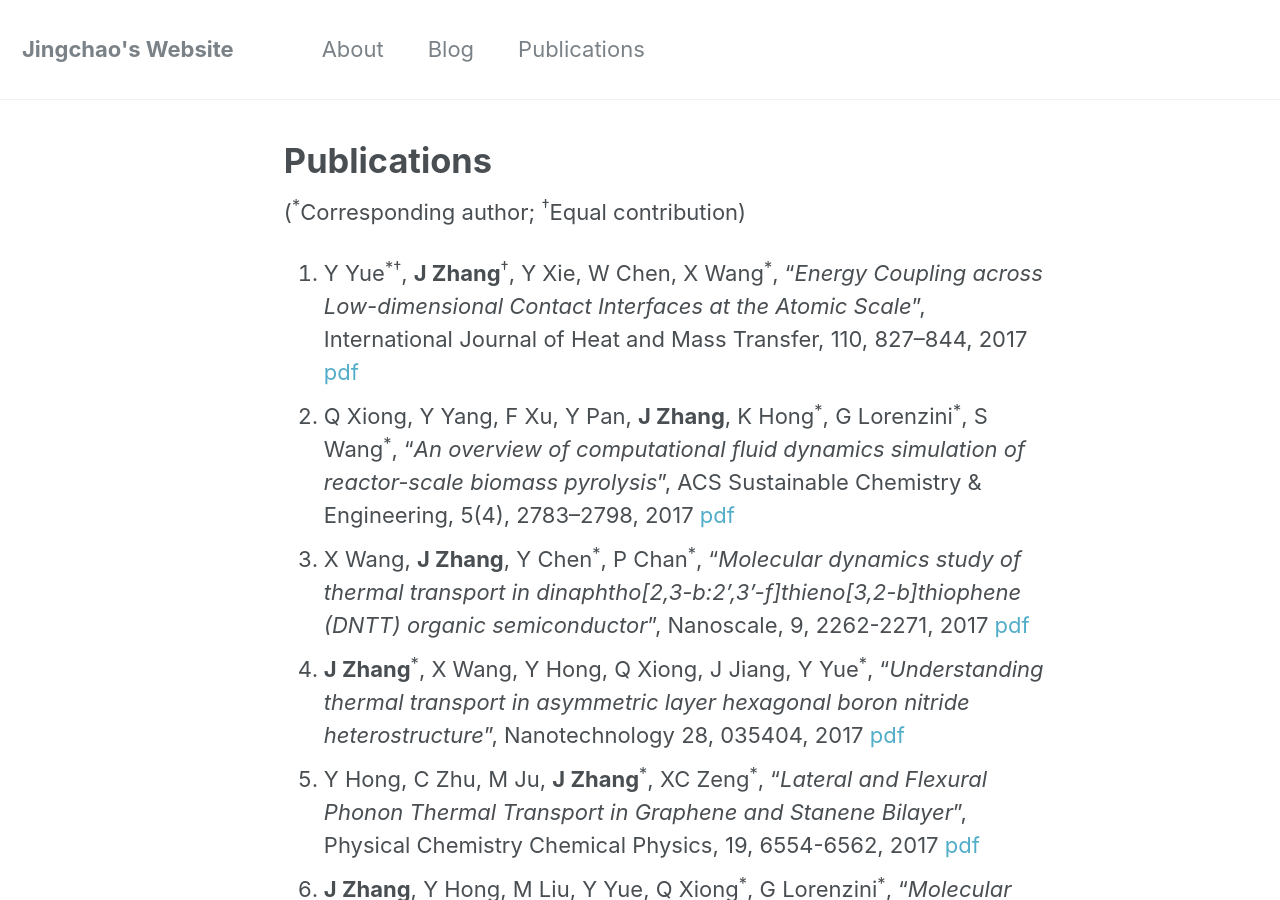
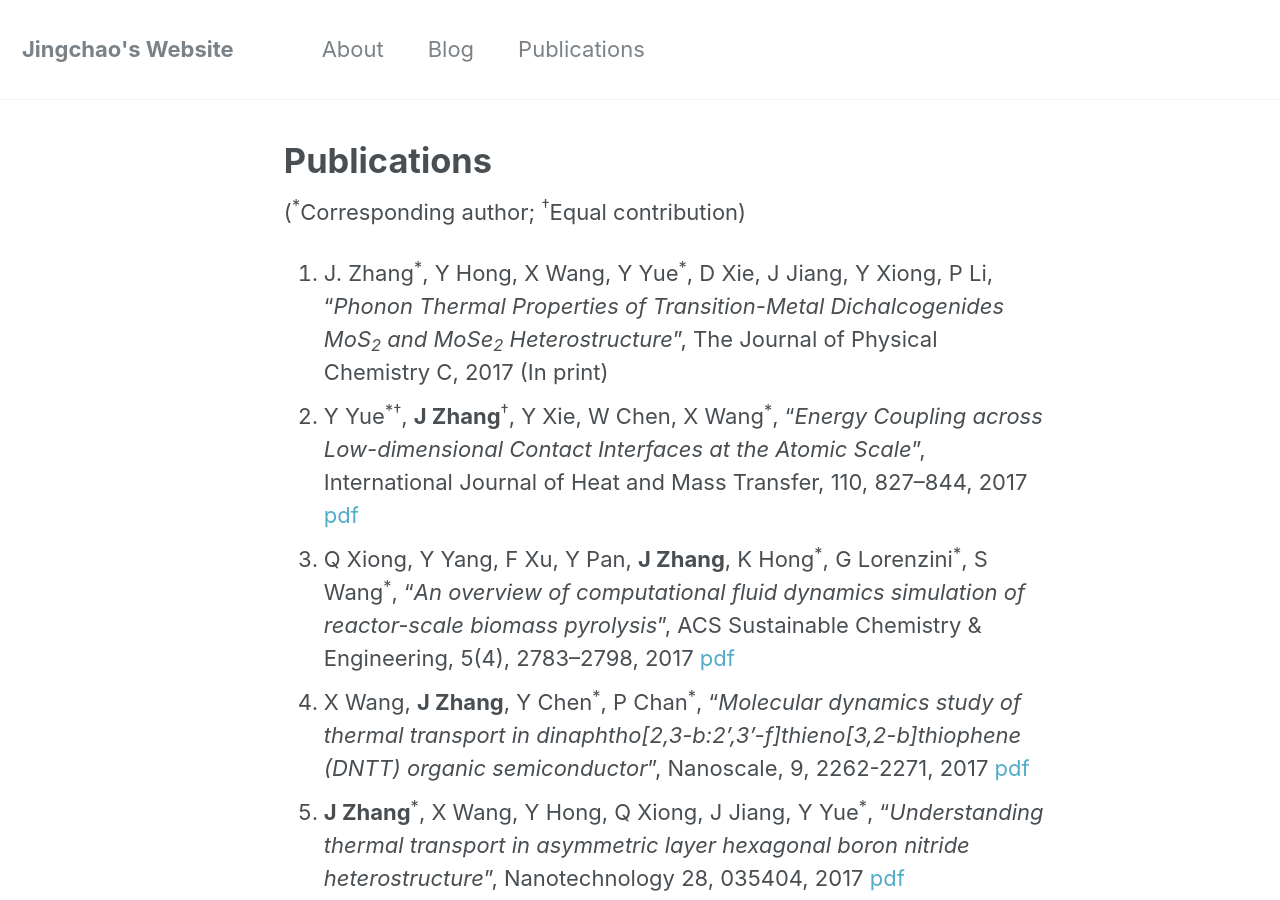
Before and after one commit to JingchaoZhang/JingchaoZhang.github.io, a Jekyll site: the page built from _pages/publications.md, in a window 1280 px wide and 900 px high. Built offline with Jekyll 4.4.1, drawn with Linux system fonts in a browser that asks for light colours.

Commit message:
Update publications.md

```diff
--- a/_pages/publications.md
+++ b/_pages/publications.md
@@ -7,6 +7,7 @@
 
 (<sup>\*</sup>Corresponding author; <sup>†</sup>Equal contribution)
 
+1. J. Zhang<sup>\*</sup>, Y Hong, X Wang, Y Yue<sup>\*</sup>, D Xie, J Jiang, Y Xiong, P Li, "_Phonon Thermal Properties of Transition-Metal Dichalcogenides MoS<sub>2</sub> and MoSe<sub>2</sub> Heterostructure_", The Journal of Physical Chemistry C, 2017 (In print)
 1. Y Yue<sup>\*</sup><sup>†</sup>, **J Zhang**<sup>†</sup>, Y Xie, W Chen, X Wang<sup>\*</sup>, "_Energy Coupling across Low-dimensional Contact Interfaces at the Atomic Scale_", International Journal of Heat and Mass Transfer, 110, 827–844, 2017 [pdf](https://drive.google.com/file/d/0B3Yj4QkZpI-dbHZraTVJU016cDQ/view?usp=sharing)
 1. Q Xiong, Y Yang, F Xu, Y Pan, **J Zhang**, K Hong<sup>\*</sup>, G Lorenzini<sup>\*</sup>, S Wang<sup>\*</sup>, "_An overview of computational fluid dynamics simulation of reactor-scale biomass pyrolysis_", ACS Sustainable Chemistry & Engineering, 5(4), 2783–2798, 2017 [pdf](https://drive.google.com/file/d/0B3Yj4QkZpI-dTGVDZFdyRlhqaVE/view?usp=sharing)
 1. X Wang, **J Zhang**, Y Chen<sup>\*</sup>, P Chan<sup>\*</sup>, "_Molecular dynamics study of thermal transport in dinaphtho[2,3-b:2',3'-f]thieno[3,2-b]thiophene (DNTT) organic semiconductor_", Nanoscale, 9, 2262-2271, 2017 [pdf](https://drive.google.com/file/d/0B3Yj4QkZpI-ddHJYWmpEeWVkZ1k/view?usp=sharing)
```
